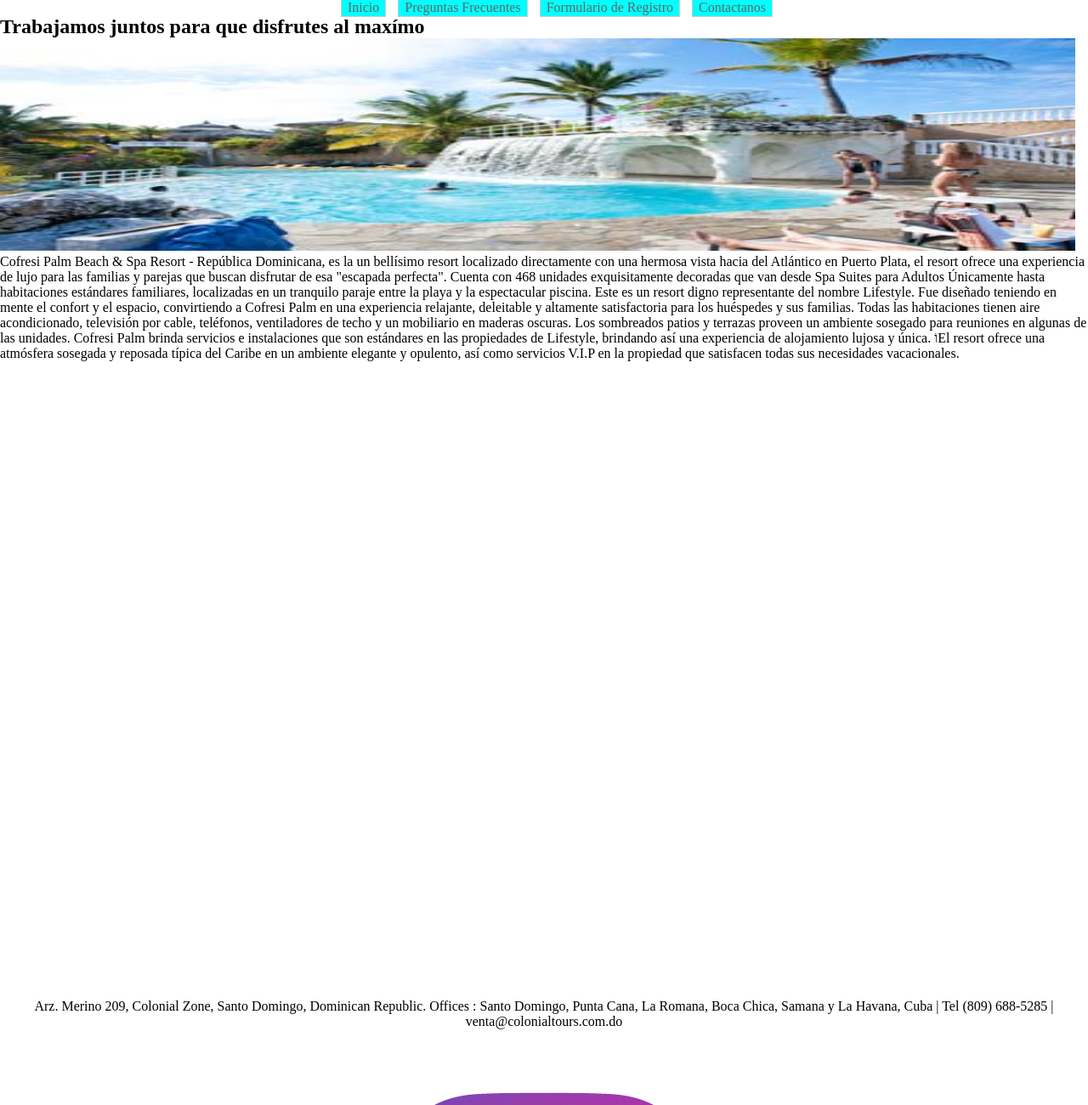
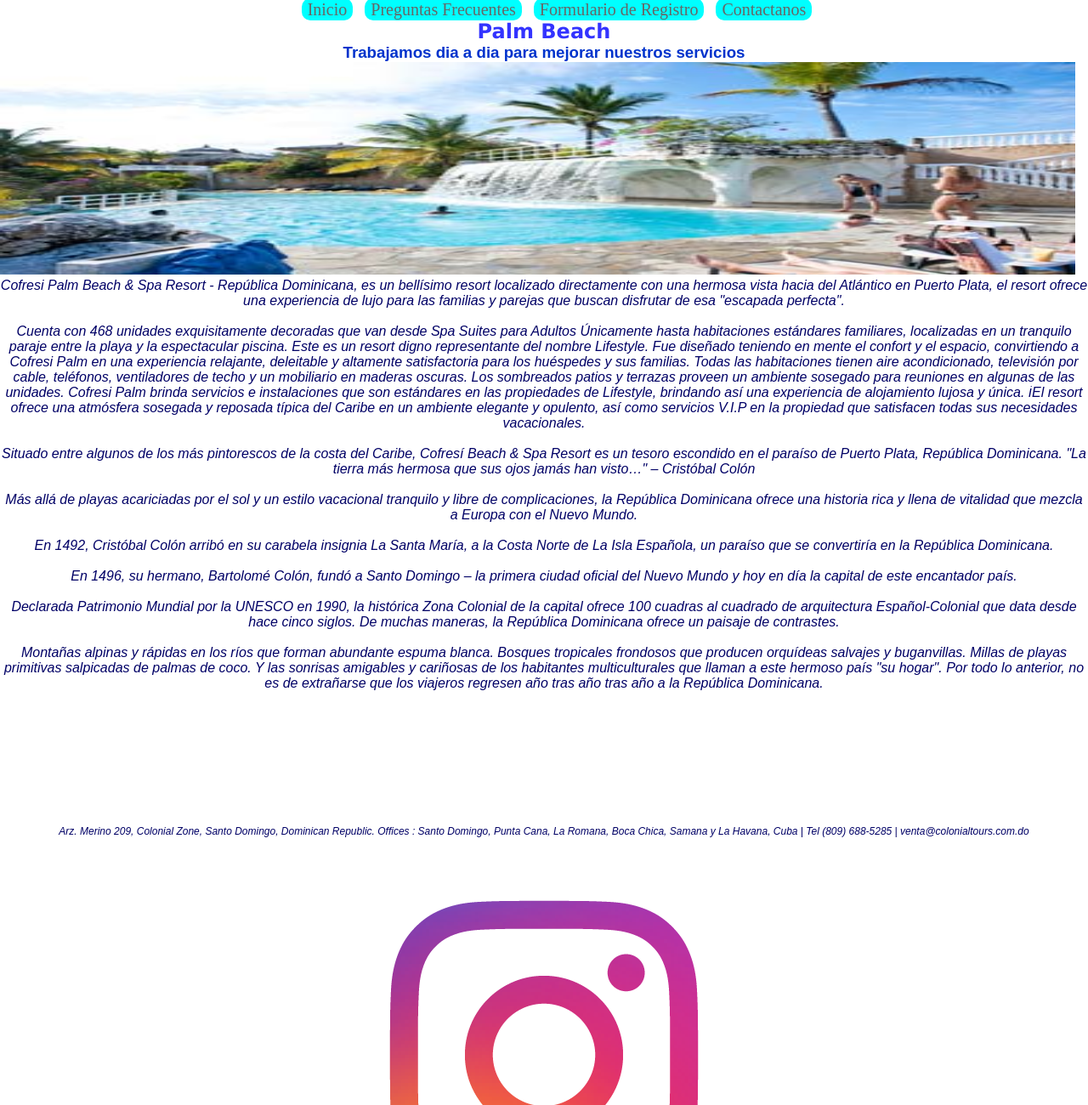
Before and after one commit to TheZboyX/SegundoParcial, a website: page public_html/index.html in a window 1280 px wide. Shown: the top 1300 px of the page at 85% size. Drawn offline with Linux system fonts and the light colour scheme.

Commit message:
Definiendo mis estilos

```diff
--- a/public_html/Estiloparaform.css
+++ b/public_html/Estiloparaform.css
@@ -14,27 +14,35 @@
 }
 
 #navegador li{
+    font-size: 20px;
+    border-radius: 10px;
    display: inline;
    text-align: center;
    margin: 0 10px 0 0;
 }
 
 #navegador li a {
+    border-radius: 10px;
    padding: 2px 7px 2px 7px;
    color: #666;
    background-color: #00FFFF;
-   border: 1px solid #ccc;
+   border: 1px solid #red;
    text-decoration: none;
 }
 #navegador li a:hover{
    background-color: #333333;
-   color: #ffffff;
+   color: red;
 }
 
 #formul {
-    padding: 10px 0px 0px 30px;   /* margen con valores: arriba - derecha - abajo - izquierda */
+    border: 2px solid black;
+    text-align: center;
+    width: 800px;
+    margin: 0 auto;
+    background: #00FFFF;/* margen con valores: arriba - derecha - abajo - izquierda */
     font-family:verdana,arial;
     font-size:8pt;
+    border-radius: 20px;
 }
 
 .campos {
@@ -50,8 +58,8 @@
     font-size:11px;
     font-family:Verdana,Helvetica;
     font-weight:bold;
-    color:#000000;
-    background:#00FFFF;
+    color: black;
+    background: #ccc;
     border:1px;
     width:120px;
     height:25px;
@@ -65,9 +73,31 @@
     margin: -25px 0px 0px 380px;    /* margen con valores: arriba - derecha - abajo - izquierda */
 }
 #contenidoprincipal  {
-height: 100%;  /* empuja el pie hacia abajo */
+height: 20%;  /* empuja el pie hacia abajo */
 }
 #piedepagina {
+ font-size: 12px;
+ text-align: center;
 height: 20px;  /* establece la altura del pie de página */
-margin-top: -20px;  /* estas cifras tienen que ser opostas */
+margin-top: -20px
 }
+    a:link, a:visited {
+    font-size: 20px;
+    background: #000066;
+        text-decoration: none;
+
+
+}
+
+a:link, a:visited {
+    font-size: 20px;
+    background: #000066;
+        text-decoration: none;
+a:hover{
+    background: blue;
+    color: #000066
+
+}
+ul li a:hover{
+    background: red;
+}
--- a/public_html/HotelStilo.css
+++ b/public_html/HotelStilo.css
@@ -14,21 +14,24 @@
 }
 
 #navegador li{
+    font-size: 20px;
+    border-radius: 10px;
    display: inline;
    text-align: center;
    margin: 0 10px 0 0;
 }
 
 #navegador li a {
+    border-radius: 10px;
    padding: 2px 7px 2px 7px;
    color: #666;
    background-color: #00FFFF;
-   border: 1px solid #ccc;
+   border: 1px solid #red;
    text-decoration: none;
 }
 #navegador li a:hover{
    background-color: #333333;
-   color: #ffffff;
+   color: red;
 }
 
 html, body {
@@ -38,9 +41,45 @@
 margin: 0;  /* márgenes podrían meter la pata */
 }
 #contenidoprincipal  {
-height: 100%;  /* empuja el pie hacia abajo */
+height: 20%;  /* empuja el pie hacia abajo */
 }
 #piedepagina {
-height: 50px;  /* establece la altura del pie de página */
-margin-top: -50px;  /* estas cifras tienen que ser opostas */
+ font-size: 12px;
+ text-align: center;
+height: 20px;  /* establece la altura del pie de página */
+margin-top: -20px;  /* estas cifras tienen que ser opostas */
 }
+h2{
+    color: #3333ff;
+ font-family:verdana,arial;
+ text-align: center;
+
+}
+h3{
+    color: #0033cc;
+ font-family:arial;
+ text-align: center;
+}
+
+p{
+    color: #000066;
+ font-family: sans-serif;
+  font-size: 100%;
+  font-style: italic;
+  text-align: center;
+}
+a:link, a:visited {
+    font-size: 20px;
+    background: #000066;
+        text-decoration: none;
+
+
+}
+a:hover{
+    background: blue;
+    color: #000066
+
+}
+ul li a:hover{
+    background: red;
+}
--- a/public_html/index.html
+++ b/public_html/index.html
@@ -24,25 +24,36 @@
 <li><a href="#">Inicio</a></li>
 <li><a href="#">Preguntas Frecuentes</a></li>
 <li><a href="#">Formulario de Registro</a></li>
-<li> <a href="#"> Contactanos</a> </li>
+<li> <a href="Formularioderegistro.html"> Contactanos</a> </li>
 </ul>
 </div>
-<h2> Trabajamos juntos para que disfrutes al maxímo </h2>
+<h2> Palm Beach</h2>
+<h3>Trabajamos dia a dia para mejorar nuestros servicios</h3>
 
 <img src="../imagenes/img3.jpg" alt="Imagenes" WIDTH=1265 HEIGHT=250  />
 <p>
-    Cofresi Palm Beach & Spa Resort - República Dominicana, es la un bellísimo resort localizado directamente con una hermosa vista hacia del Atlántico en Puerto Plata, el resort ofrece una experiencia de lujo para las familias y parejas que buscan disfrutar de esa "escapada perfecta".
+    Cofresi Palm Beach & Spa Resort - República Dominicana, es un bellísimo resort localizado directamente con una hermosa vista hacia del Atlántico en Puerto Plata, el resort ofrece una experiencia de lujo para las familias y parejas que buscan disfrutar de esa "escapada perfecta". <br/> <br/>
 
-Cuenta con 468 unidades exquisitamente decoradas que van desde Spa Suites para Adultos Únicamente hasta habitaciones estándares familiares, localizadas en un tranquilo paraje entre la playa y la espectacular piscina. Este es un resort digno representante del nombre Lifestyle. Fue diseñado teniendo en mente el confort y el espacio, convirtiendo a Cofresi Palm en una experiencia relajante, deleitable y altamente satisfactoria para los huéspedes y sus familias. Todas las habitaciones tienen aire acondicionado, televisión por cable, teléfonos, ventiladores de techo y un mobiliario en maderas oscuras. Los sombreados patios y terrazas proveen un ambiente sosegado para reuniones en algunas de las unidades. Cofresi Palm brinda servicios e instalaciones que son estándares en las propiedades de Lifestyle, brindando así una experiencia de alojamiento lujosa y única. וֹEl resort ofrece una atmósfera sosegada y reposada típica del Caribe en un ambiente elegante y opulento, así como servicios V.I.P en la propiedad que satisfacen todas sus necesidades vacacionales.
-</p>
+<p>Cuenta con 468 unidades exquisitamente decoradas que van desde Spa Suites para Adultos Únicamente hasta habitaciones estándares familiares, localizadas en un tranquilo paraje entre la playa y la espectacular piscina. Este es un resort digno representante del nombre Lifestyle. Fue diseñado teniendo en mente el confort y el espacio, convirtiendo a Cofresi Palm en una experiencia relajante, deleitable y altamente satisfactoria para los huéspedes y sus familias. Todas las habitaciones tienen aire acondicionado, televisión por cable, teléfonos, ventiladores de techo y un mobiliario en maderas oscuras. Los sombreados patios y terrazas proveen un ambiente sosegado para reuniones en algunas de las unidades. Cofresi Palm brinda servicios e instalaciones que son estándares en las propiedades de Lifestyle, brindando así una experiencia de alojamiento lujosa y única. וֹEl resort ofrece una atmósfera sosegada y reposada típica del Caribe en un ambiente elegante y opulento, así como servicios V.I.P en la propiedad que satisfacen todas sus necesidades vacacionales.
+</p> <br/>
+<p>Situado entre algunos de los más pintorescos de la costa del Caribe, Cofresí Beach & Spa Resort es un tesoro escondido en el paraíso de Puerto Plata, República Dominicana. "La tierra más hermosa que sus ojos jamás han visto…" – Cristóbal Colón</p><br/>
+
+<p>Más allá de playas acariciadas por el sol y un estilo vacacional tranquilo y libre de complicaciones, la República Dominicana ofrece una historia rica y llena de vitalidad que mezcla a Europa con el Nuevo Mundo.</p><br />
+
+<p>En 1492, Cristóbal Colón arribó en su carabela insignia La Santa María, a la Costa Norte de La Isla Española, un paraíso que se convertiría en la República Dominicana. </p><br/>
+<p>En 1496, su hermano, Bartolomé Colón, fundó a Santo Domingo – la primera ciudad oficial del Nuevo Mundo y hoy en día la capital de este encantador país.</p>
+<br/>
+<p>Declarada Patrimonio Mundial por la UNESCO en 1990, la histórica Zona Colonial de la capital ofrece 100 cuadras al cuadrado de arquitectura Español-Colonial que data desde hace cinco siglos. De muchas maneras, la República Dominicana ofrece un paisaje de contrastes.</p><br/>
+
+<p>Montañas alpinas y rápidas en los ríos que forman abundante espuma blanca. Bosques tropicales frondosos que producen orquídeas salvajes y buganvillas. Millas de playas primitivas salpicadas de palmas de coco. Y las sonrisas amigables y cariñosas de los habitantes multiculturales que llaman a este hermoso país "su hogar". Por todo lo anterior, no es de extrañarse que los viajeros regresen año tras año tras año a la República Dominicana.</p> <br/>
 
 <div id="contenidoprincipal">
 </div>
 <div id="piedepagina">
-<center><p>Arz. Merino 209, Colonial Zone, Santo Domingo,  Dominican Republic.  Offices : Santo Domingo, Punta Cana, La Romana, Boca Chica, Samana y La Havana, Cuba | Tel (809) 688-5285 | venta@colonialtours.com.do</p></center>
-<center><img src="../imagenes/insta.png" alt="Instagram"/>
+<p>Arz. Merino 209, Colonial Zone, Santo Domingo,  Dominican Republic.  Offices : Santo Domingo, Punta Cana, La Romana, Boca Chica, Samana y La Havana, Cuba | Tel (809) 688-5285 | venta@colonialtours.com.do</p>
+<img src="../imagenes/insta.png" alt="Instagram"/>
 <img src="../imagenes/face.png" alt="Facebook"/>
-<img src="../imagenes/tw.png" alt="Twitter"/> </center>
+<img src="../imagenes/tw.png" alt="Twitter"/>
 </div>
     </body>
 
```
Also changed, not shown: public_html/Formularioderegistro.html (+1 -1 lines).
